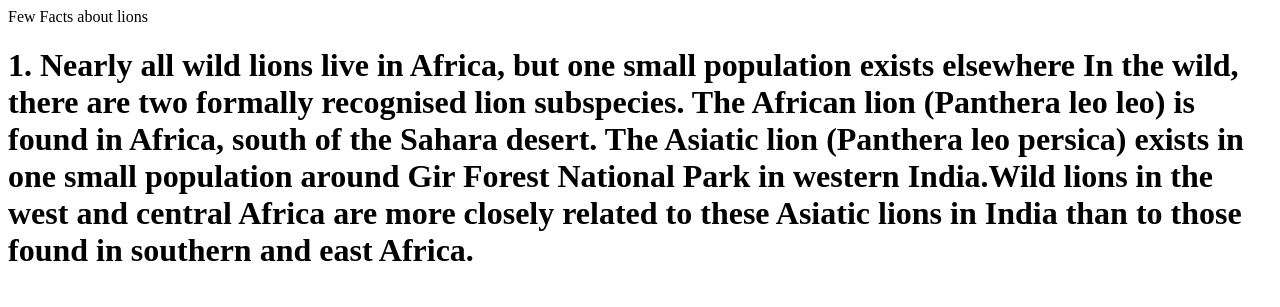
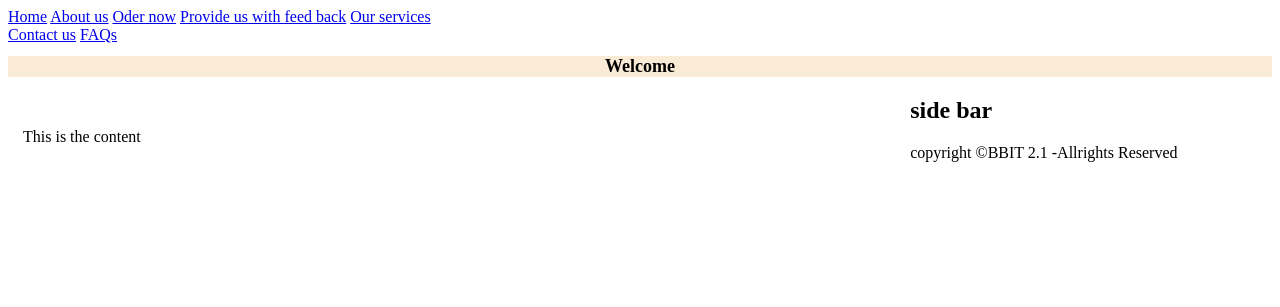
Before and after one commit to Chies22/Vlahovich, a plain HTML site: page index.html in a window 1280 px wide. Shown: the top 307 px of the page. Drawn offline with Linux system fonts and the light colour scheme.

Commit message:
my homepage

```diff
--- a/index.html
+++ b/index.html
@@ -1,18 +1,37 @@
 <!DOCTYPE html>
 <html lang="en">
 <head>
+    <link rel="stylesheet" href="style.css">
     <meta charset="UTF-8">
     <meta name="viewport" content="width=device-width, initial-scale=1.0">
-    <title>Document</title>
+    <title>Freight Company</title>
 </head>
 <body>
-    <head>Few Facts about lions</head>
-    <h1>1. Nearly all wild lions live in Africa, but one small population exists elsewhere<hi>
-        <p1>In the wild, there are two formally recognised lion subspecies. The African lion (Panthera leo leo) is found in Africa, south of the Sahara desert. The Asiatic lion (Panthera leo persica) exists in one small population around Gir Forest National Park in western India.Wild lions in the west and central Africa are more closely related to these Asiatic lions in India than to those found in southern and east Africa.<p1>
+    <div class="topnav">
+        <a href="./index.html">Home</a>
+        <a href="about.html">About us</a>
+        <a href="oder.html">Oder now</a>
+        <a href="fdback.html">Provide us with feed back</a>
+        <a href="services.html">Our services</a>
+       <div class="topnav-right">
+        <a href="contactus.html">Contact us</a>
+        <a href="askedq.html">FAQs</a>
+       </div>
+    </div>
+    <div class="banner">
+        <h1>Welcome</h1>
+    </div>
+    <div class="row">
+        <div class="content">
+<p>This is the content</p>
+        </div>
+        <div class="side_bar">
+            <h2>side bar</h2>
+        </div>
+    </div>
+    <div class="footer">
+        copyright &copy;BBIT 2.1 -Allrights Reserved
+    </div>
 
-    <h1>2. Male lions can weigh 30 stone<hi>
-
-        <p1>On average, male lions weigh 190kg (almost 30 stone) and females weigh 126kg (almost 20 stone).
-            They need this weight and power behind them to hunt large prey and defend their pride. <p1>
 </body>
 </html>
--- /dev/null
+++ b/style.css
@@ -0,0 +1,12 @@
+.content{
+    float: left;
+    width: 69%;
+    padding: 15px;
+}
+.banner{
+    background-color: antiquewhite;
+    text-align: center;
+}
+h1{
+    font-size: large;
+}
```
Also changed, not shown: about.html (added), askedq.html (added), contactus.html (added), fdback.html (added), oder.html (added), services.html (added).
